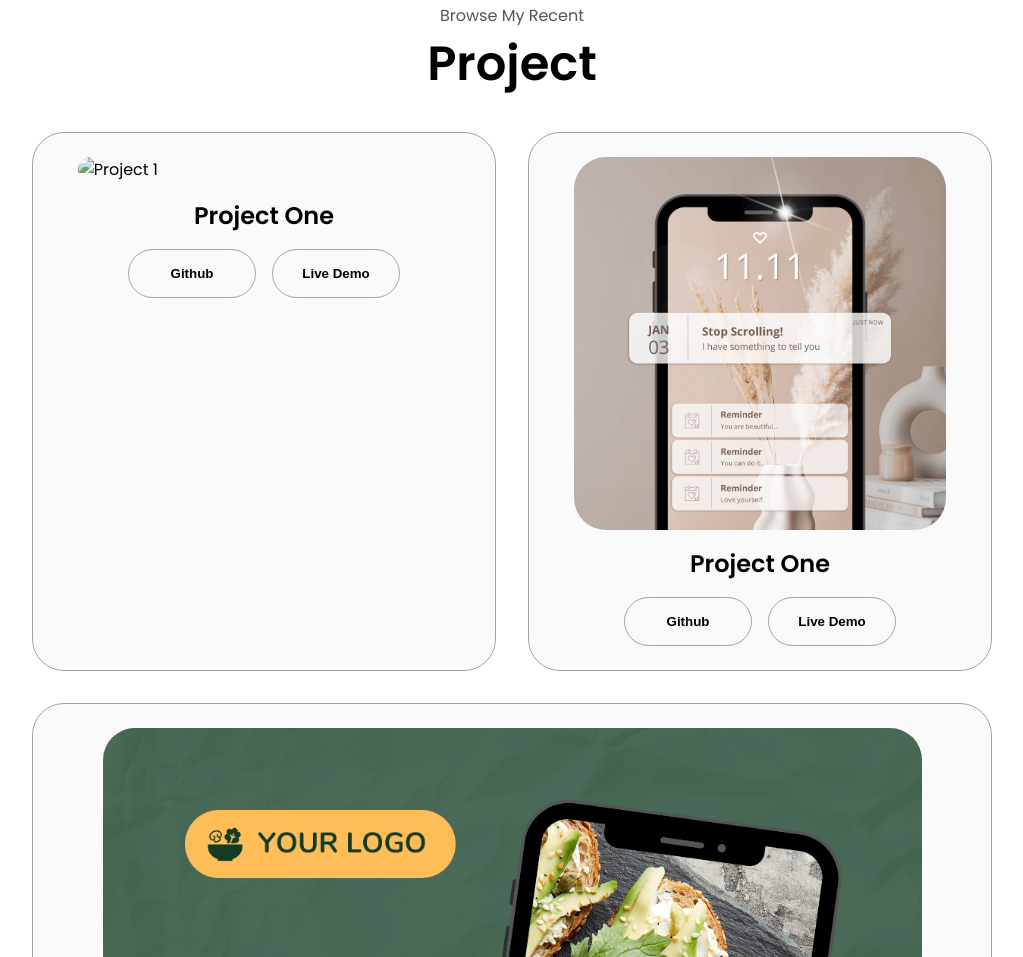
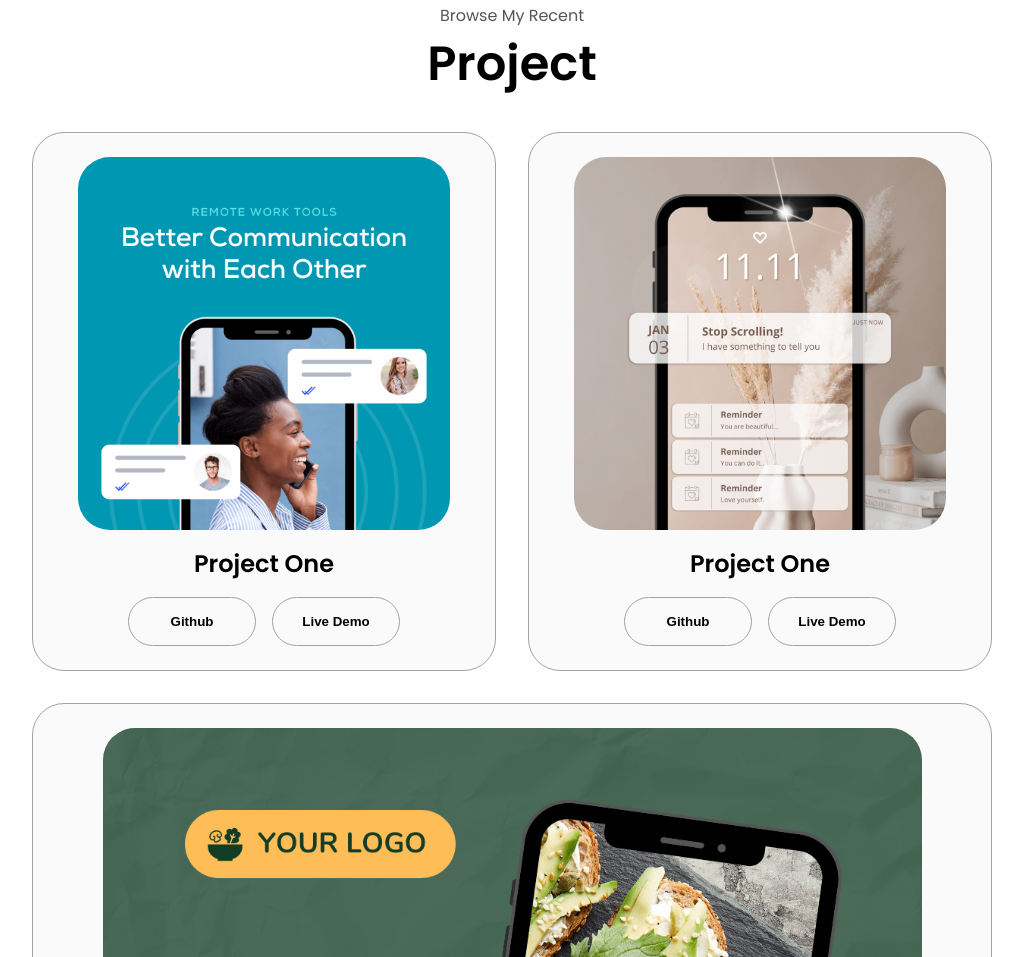
Before and after one commit to Allenc-11/Personal-Website, a plain HTML site: page index.html in a window 1280 px wide. Shown: the part 2461-3418 px from the top of the page, without its empty margins (128-1151 px from the left). Drawn offline with Linux system fonts and the light colour scheme.

Commit message:
Bug fixes
forgot a dot

```diff
--- a/index.html
+++ b/index.html
@@ -181,7 +181,7 @@
         <div class="about-container">
             <div class="details-container color-container">
                 <div class="article-container">
-                    <img src="/.assets/project-1.png" alt="Project 1" class="project-img">
+                    <img src="./assets/project-1.png" alt="Project 1" class="project-img">
                 </div>
                 <h2 class="experience-sub-title project-title">Project One</h2>
                 <div class="btn-container">
```
